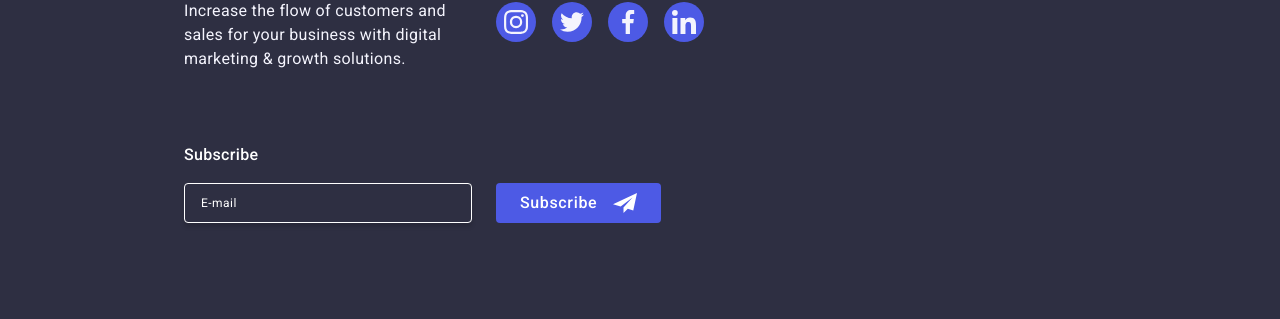
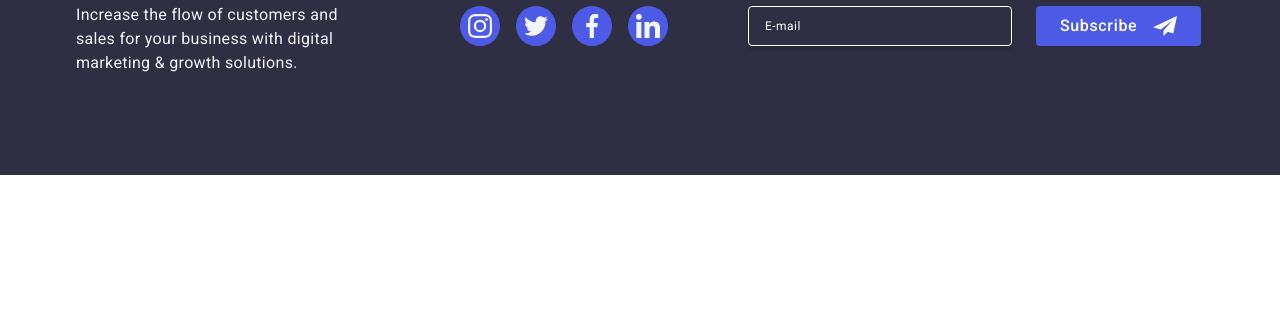
Before and after one commit to PrysiazhnaIra/goit-markup-hw-06, a plain HTML site: page index.html in a window 1280 px wide. Shown: the part 2708-3027 px from the top of the page. After the commit the page ends 2883 px from the top, so only its background shows below. Drawn offline with nearby package versions, Linux system fonts and the light colour scheme.

Commit message:
added footer for main page

```diff
--- a/css/styles.css
+++ b/css/styles.css
@@ -1035,4 +1035,35 @@ img {
   .portfolio-list-item {
     width: calc((100% - 48px) / 3);
   }
+
+  /* footer */
+
+  .footer {
+    padding-top: 100px;
+    padding-bottom: 100px;
+  }
+
+  .footer-text {
+    max-width: 264px;
+  }
+  .footer-base {
+    margin-left: 0;
+    margin-right: 120px;
+  }
+
+  .footer-container {
+    flex-wrap: nowrap;
+  }
+
+  .footer-soc-icon {
+    margin-top: 16px;
+  }
+
+  .footer-form {
+    margin-left: 80px;
+  }
+
+  .footer-input {
+    width: 264px;
+  }
 }
```
